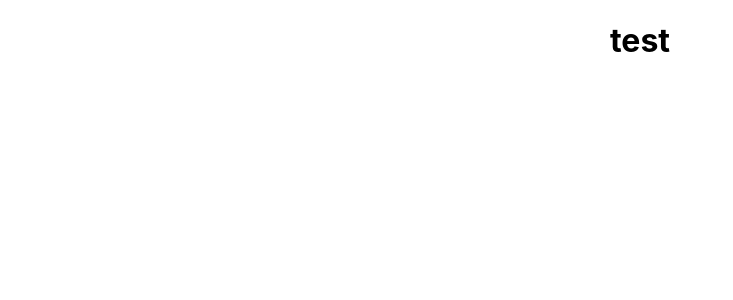
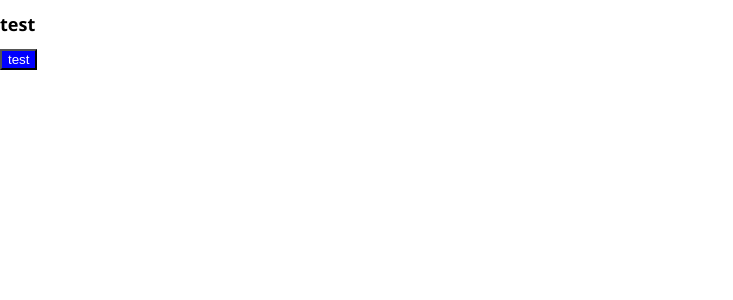
Before and after one commit to DaewonMan/React_Get_Started, a React (Create React App) app in the folder react-for-beginner/: page / in a window 1280 px wide. Shown: the top 300 px of the page, without its empty margins (0-733 px from the left). Built offline with nearby package versions, Linux system fonts and the light colour scheme.

Commit message:
chapter 5 complete 230420

```diff
--- a/react-for-beginner/package.json
+++ b/react-for-beginner/package.json
@@ -6,6 +6,7 @@
     "@testing-library/jest-dom": "^5.16.5",
     "@testing-library/react": "^13.4.0",
     "@testing-library/user-event": "^13.5.0",
+    "prop-types": "^15.8.1",
     "react": "^18.2.0",
     "react-dom": "^18.2.0",
     "react-scripts": "5.0.1",
--- a/react-for-beginner/src/App.js
+++ b/react-for-beginner/src/App.js
@@ -1,10 +1,11 @@
-import logo from './logo.svg';
-import './App.css';
+import styles from './App.module.css';
+import Button from './Button';
 
 function App() {
   return (
-    <div className="App">
-      <h1>test</h1>
+    <div>
+      <h1 className={styles.title}>test</h1>
+      <Button text={'test'}/>
     </div>
   );
 }
--- /dev/null
+++ b/react-for-beginner/src/App.module.css
@@ -0,0 +1,4 @@
+.title {
+    font-family: "Segoe UI";
+    font-size: 18px;
+}
--- /dev/null
+++ b/react-for-beginner/src/Button.js
@@ -0,0 +1,18 @@
+import PropTypes from 'prop-types';
+import styles from './Button.module.css';
+
+const Button = ({ text }) => {
+  return (
+    <button
+      className={styles.btn}
+    >
+      {text}
+    </button>
+  );
+};
+
+Button.propTypes = {
+  text: PropTypes.string.isRequired
+};
+
+export default Button;
--- /dev/null
+++ b/react-for-beginner/src/Button.module.css
@@ -0,0 +1,4 @@
+.btn {
+    color: white;
+    background-color: blue;
+}
--- a/react-for-beginner/src/index.js
+++ b/react-for-beginner/src/index.js
@@ -3,6 +3,7 @@
 import './index.css';
 import App from './App';
 import reportWebVitals from './reportWebVitals';
+import './style.css';
 
 const root = ReactDOM.createRoot(document.getElementById('root'));
 root.render(
--- /dev/null
+++ b/react-for-beginner/src/style.css
@@ -0,0 +1,4 @@
+button {
+    color: white;
+    background-color: tomato;
+}
```
Also changed, not shown: 1 other file (tests, documents, lock files or other folders).
